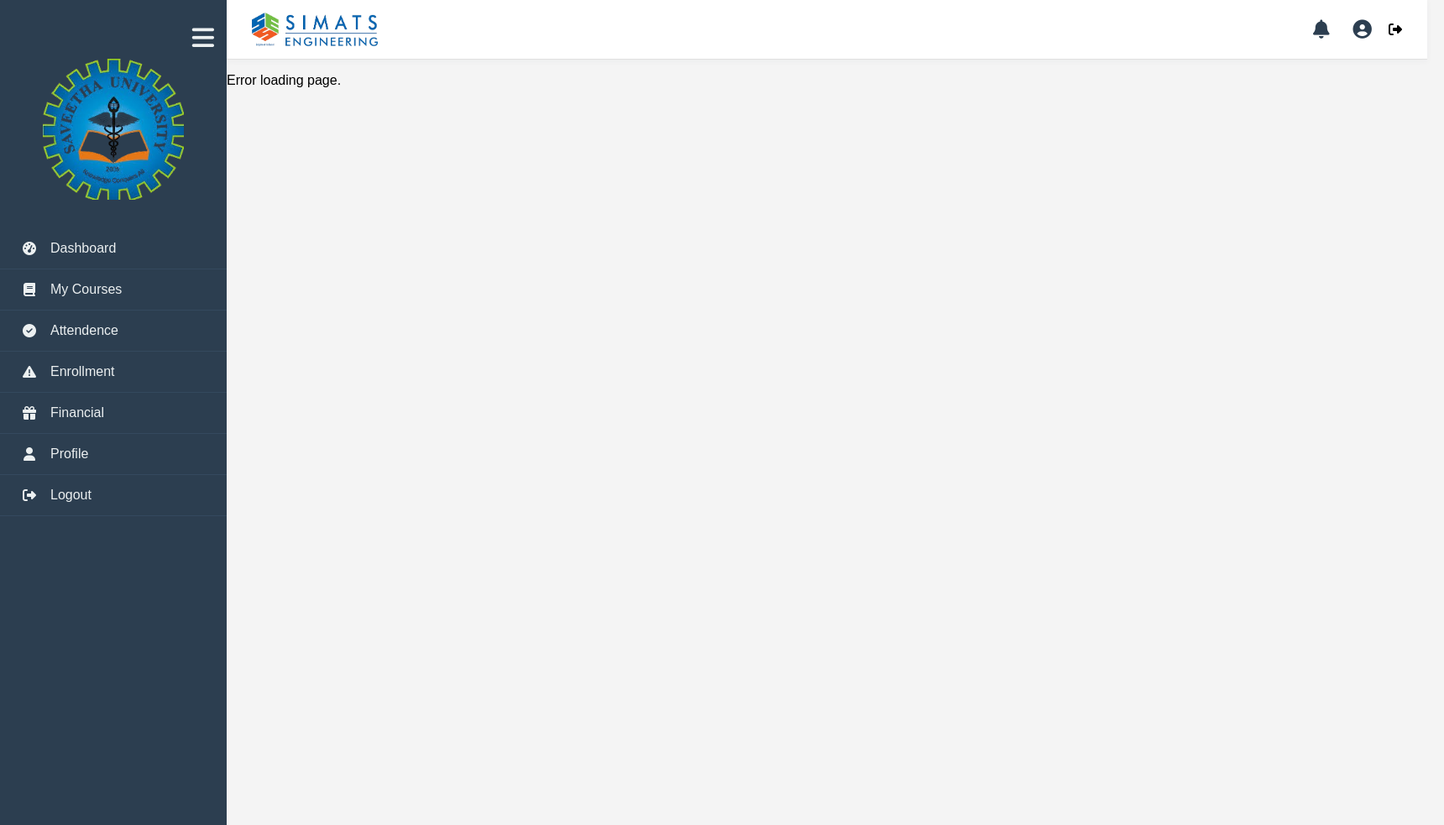
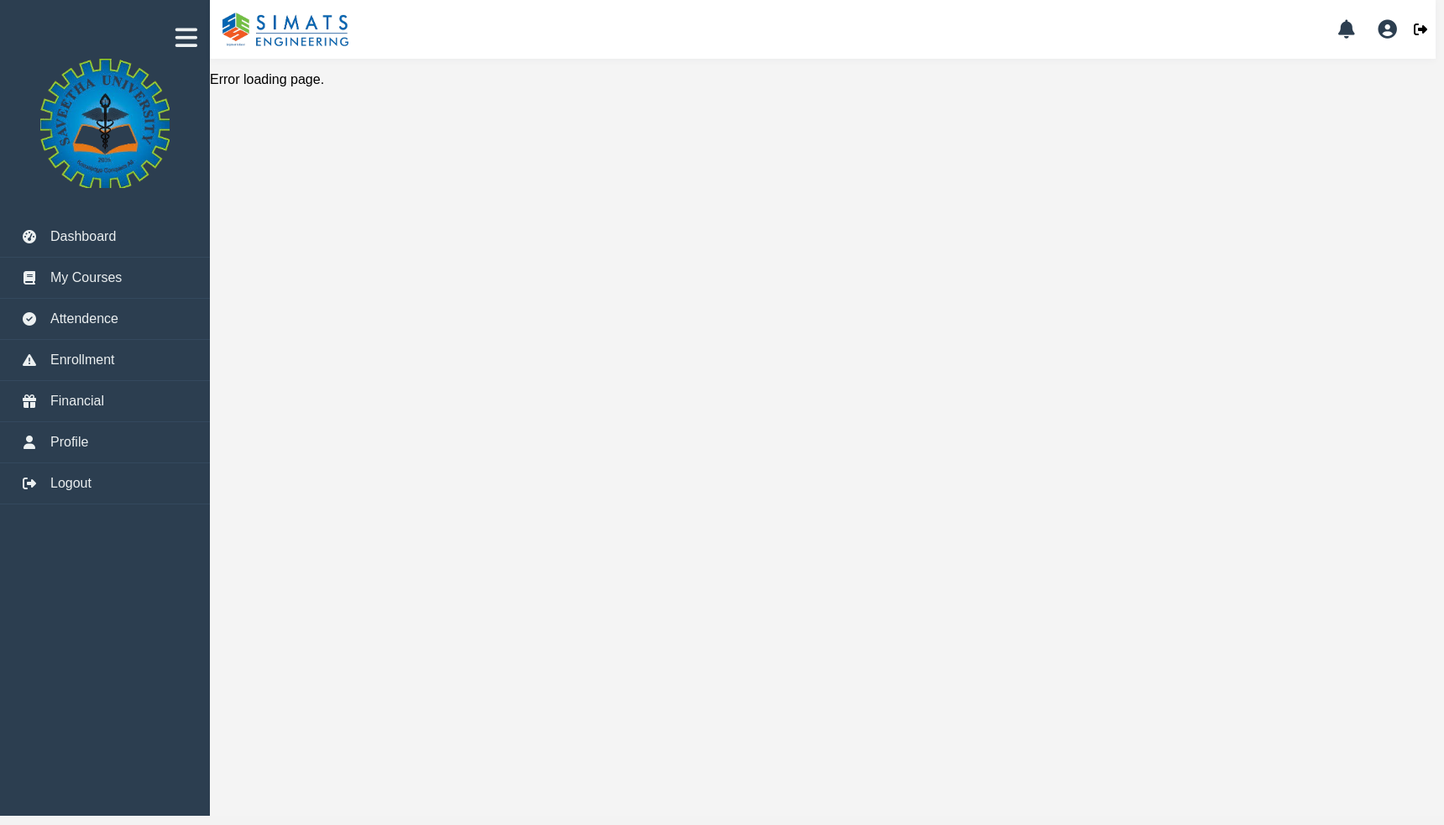
Before and after one commit to RajuPersional/registration, a Flask app: template templates/HomePage.html in a window 1720 px wide. Shown: the whole page at 84% size. Run offline with Flask 2, Linux system fonts and the light colour scheme; the template is opened without the code that fills it, so the values that code supplies are empty.

Commit message:
Adjusted the all the elements made them with 100% wedth view

```diff
--- a/static/css_files/Financial.css
+++ b/static/css_files/Financial.css
@@ -4,7 +4,7 @@
     margin: 20px;
     display: flex;
     flex-direction: column;
-    min-width: 1400px;
+    width: 98%;
 }
 
 .page-title {
--- a/static/css_files/HomePage.css
+++ b/static/css_files/HomePage.css
@@ -11,28 +11,41 @@ html, body {
 /* HomePage.css */
 body {
     margin: 0;
+    width: 100%;
     font-family: Arial, sans-serif;
     display: flex;
     background-color: #f4f4f4; /* Light grey background for the page */
     overflow-x: hidden; /
 }
 
-.container {
+.container{
+    width: 100%;
+    margin-right: 10px;
+}
+
+
+.full-container {
     display: flex;
     flex-direction: row;
     width: 100%;
     height: 100vh;
 }
 
+.right-side{
+    width: 100%;
+}
 /* Sidebar Styles */
 .sidebar {
-    min-width: 270px;
+    width:100%;
+    max-width: 250px;
     background-color: #2c3e50; /* Dark blue-grey */
     color: #ecf0f1; /* Light grey text */
     padding-top: 20px;
     display: flex;
     flex-direction: column;
-    height:963px;
+    height:107ch;
+    min-width: 200px;
+
 
 }
 
@@ -105,20 +118,19 @@ body {
 
 .main-header {
     display: flex;
-    width: 1370px;
+    width: 100%;
     justify-content: space-between;
     align-items: center;
     background-color: #fff;
-    border-bottom: 1px solid #e0e0e0;
-    padding: 0 30px;
     height: 70px;
     box-shadow: 0 2px 8px rgba(44,62,80,0.04);
     position: relative;
-    z-index: 10;
+    min-width: 1330px;
 }
 
 .header-logo{
     width: 150px;
+    padding-left: 15px;
 }
 
 .header-left {
@@ -137,6 +149,7 @@ body {
     display: flex;
     align-items: center;
     gap: 20px;
+    margin-right: 10px;
 }
 .header-user {
     font-size: 1rem;
--- a/static/css_files/attendence.css
+++ b/static/css_files/attendence.css
@@ -1,5 +1,5 @@
 .Attendence-container {
-  min-width: 1360px;
+  width: 95%;
   margin: 20px ;
   padding: 20px;
   background: white;
--- a/templates/HomePage.html
+++ b/templates/HomePage.html
@@ -12,6 +12,7 @@
 </head>
 <body>
     <div class="container">
+        <div class="full-container">
              <!-- Sidebar -->
             <aside class="sidebar">
                 <div class="toggle">
@@ -30,7 +31,7 @@
                     <li class="sig-out"><i class="fas fa-sign-out-alt"></i> Logout</li>
                 </ul>
             </aside>
-        <div>
+            <div class="right-side">
                 <header class="main-header">
                     <div class="header-left">
                         <img src="../static/saveetha.png" alt="Logo" class="header-logo">
@@ -47,10 +48,9 @@
 
 
                 </div>
-
-
             </div>
-
+        </div>
+    </div>
     <!-- Optional: Add JS file link if needed -->
     <script src="../static/js_files/HomePage.js"></script>
 
```
Also changed, not shown: static/css_files/Dashboard.css (+5 -2 lines), static/css_files/Enrollment.css (+5 -3 lines), static/css_files/courses.css (+6 -5 lines), static/css_files/profile.css (+8 -1 lines). Lines whose indentation alone changed are shown as unchanged.
